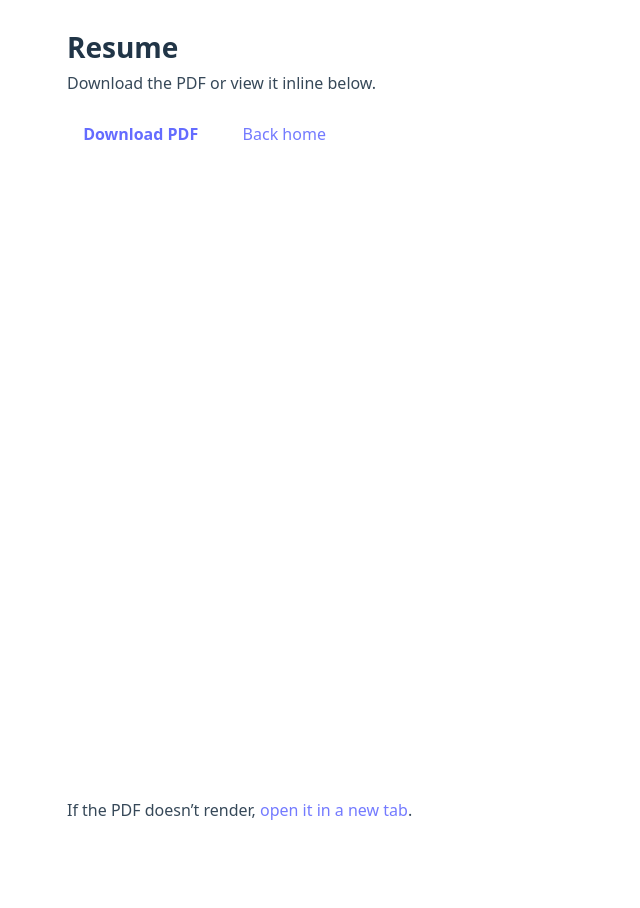
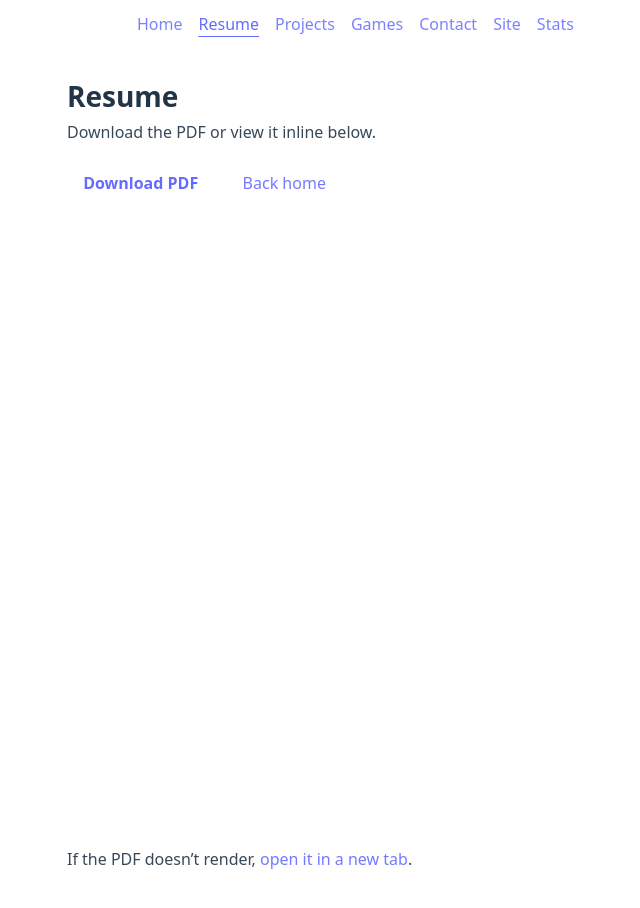
Before and after one commit to Carmelo-DiTomasso/personal-site, a React app in the folder frontend/: page /resume in a window 1280 px wide. Shown: the top 908 px of the page, without its empty margins (23-663 px from the left). Before the commit the page ends 870 px from the top, so only its background shows below. Built offline with nearby package versions, Linux system fonts and the light colour scheme; no server answers; the HTML template or start-up script is replaced by a standard one.

Commit message:
feat(frontend): add route pages and navigation skeleton

```diff
--- a/frontend/src/App.tsx
+++ b/frontend/src/App.tsx
@@ -1,13 +1,35 @@
 import { BrowserRouter, Route, Routes } from 'react-router-dom';
+
+import { SiteNav } from './components/nav/SiteNav';
 import { HomePage } from './pages/home/HomePage';
 import { ResumePage } from './pages/resume/ResumePage';
+import { ProjectsPage } from './pages/projects/ProjectsPage';
+import { GamesPage } from './pages/games/GamesPage';
+import { ContactPage } from './pages/contact/ContactPage';
+import { SitePage } from './pages/site/SitePage';
+import { StatsPage } from './pages/stats/StatsPage';
+import { SimplePage } from './pages/shared/SimplePage';
 
-export default function App() {
+export function App() {
   return (
     <BrowserRouter>
+      <SiteNav />
       <Routes>
         <Route path="/" element={<HomePage />} />
         <Route path="/resume" element={<ResumePage />} />
+        <Route path="/projects" element={<ProjectsPage />} />
+        <Route path="/games" element={<GamesPage />} />
+        <Route path="/contact" element={<ContactPage />} />
+        <Route path="/site" element={<SitePage />} />
+        <Route path="/stats" element={<StatsPage />} />
+        <Route
+          path="*"
+          element={
+            <SimplePage title="Not Found">
+              <p>This page does not exist.</p>
+            </SimplePage>
+          }
+        />
       </Routes>
     </BrowserRouter>
   );
--- /dev/null
+++ b/frontend/src/components/nav/SiteNav.module.css
@@ -0,0 +1,33 @@
+.nav {
+  border-bottom: 1px solid rgba(255, 255, 255, 0.08);
+}
+
+.inner {
+  max-width: 960px;
+  margin: 0 auto;
+  padding: 0.75rem 1.25rem;
+}
+
+.list {
+  list-style: none;
+  display: flex;
+  flex-wrap: wrap;
+  gap: 0.75rem 1rem;
+  padding: 0;
+  margin: 0;
+}
+
+.link {
+  text-decoration: none;
+  opacity: 0.85;
+}
+
+.link:hover {
+  opacity: 1;
+}
+
+.active {
+  opacity: 1;
+  text-decoration: underline;
+  text-underline-offset: 6px;
+}
--- /dev/null
+++ b/frontend/src/components/nav/SiteNav.tsx
@@ -0,0 +1,36 @@
+import { NavLink } from 'react-router-dom';
+import styles from './SiteNav.module.css';
+
+const navItems = [
+  { label: 'Home', to: '/' },
+  { label: 'Resume', to: '/resume' },
+  { label: 'Projects', to: '/projects' },
+  { label: 'Games', to: '/games' },
+  { label: 'Contact', to: '/contact' },
+  { label: 'Site', to: '/site' },
+  { label: 'Stats', to: '/stats' },
+];
+
+export function SiteNav() {
+  return (
+    <nav className={styles.nav} aria-label="Primary">
+      <div className={styles.inner}>
+        <ul className={styles.list}>
+          {navItems.map((item) => (
+            <li key={item.to}>
+              <NavLink
+                to={item.to}
+                end={item.to === '/'}
+                className={({ isActive }) =>
+                  isActive ? `${styles.link} ${styles.active}` : styles.link
+                }
+              >
+                {item.label}
+              </NavLink>
+            </li>
+          ))}
+        </ul>
+      </div>
+    </nav>
+  );
+}
--- a/frontend/src/main.tsx
+++ b/frontend/src/main.tsx
@@ -1,7 +1,7 @@
 import { StrictMode } from 'react';
 import { createRoot } from 'react-dom/client';
 import './index.css';
-import App from './App';
+import { App } from './App';
 
 createRoot(document.getElementById('root')!).render(
   <StrictMode>
--- /dev/null
+++ b/frontend/src/pages/contact/ContactPage.tsx
@@ -0,0 +1,9 @@
+import { SimplePage } from '../shared/SimplePage';
+
+export function ContactPage() {
+  return (
+    <SimplePage title="Contact">
+      <p>Coming soon.</p>
+    </SimplePage>
+  );
+}
--- /dev/null
+++ b/frontend/src/pages/games/GamesPage.tsx
@@ -0,0 +1,9 @@
+import { SimplePage } from '../shared/SimplePage';
+
+export function GamesPage() {
+  return (
+    <SimplePage title="Games">
+      <p>Coming soon.</p>
+    </SimplePage>
+  );
+}
--- /dev/null
+++ b/frontend/src/pages/projects/ProjectsPage.tsx
@@ -0,0 +1,9 @@
+import { SimplePage } from '../shared/SimplePage';
+
+export function ProjectsPage() {
+  return (
+    <SimplePage title="Projects">
+      <p>Coming soon.</p>
+    </SimplePage>
+  );
+}
--- /dev/null
+++ b/frontend/src/pages/shared/SimplePage.module.css
@@ -0,0 +1,15 @@
+.page {
+  padding: 2rem 1.25rem;
+  max-width: 960px;
+  margin: 0 auto;
+}
+
+.title {
+  margin: 0 0 0.75rem 0;
+  font-size: 2rem;
+}
+
+.content {
+  opacity: 0.9;
+  line-height: 1.6;
+}
--- /dev/null
+++ b/frontend/src/pages/shared/SimplePage.tsx
@@ -0,0 +1,15 @@
+import styles from './SimplePage.module.css';
+
+type SimplePageProps = {
+  title: string;
+  children?: React.ReactNode;
+};
+
+export function SimplePage({ title, children }: SimplePageProps) {
+  return (
+    <main className={styles.page}>
+      <h1 className={styles.title}>{title}</h1>
+      <div className={styles.content}>{children}</div>
+    </main>
+  );
+}
--- /dev/null
+++ b/frontend/src/pages/site/SitePage.tsx
@@ -0,0 +1,9 @@
+import { SimplePage } from '../shared/SimplePage';
+
+export function SitePage() {
+  return (
+    <SimplePage title="Site">
+      <p>Coming soon.</p>
+    </SimplePage>
+  );
+}
--- /dev/null
+++ b/frontend/src/pages/stats/StatsPage.tsx
@@ -0,0 +1,9 @@
+import { SimplePage } from '../shared/SimplePage';
+
+export function StatsPage() {
+  return (
+    <SimplePage title="Stats">
+      <p>Coming soon.</p>
+    </SimplePage>
+  );
+}
```
